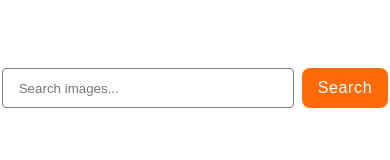
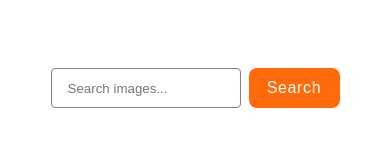
Before and after one commit to AlesssMAK/goit-js-hw-12, a website built with Vite: page src/index.html in a window 390 px wide. Built offline with nearby package versions, Linux system fonts and the light colour scheme; what simplelightbox would draw is missing.

Commit message:
Refactor input styles to be more specific

```diff
--- a/src/css/styles.css
+++ b/src/css/styles.css
@@ -45,7 +45,7 @@
   background-color: #010101;
 }
 
-input {
+.form input {
   border: 1px solid #808080;
   border-radius: 4px;
   width: 272px;
@@ -55,7 +55,7 @@ input {
 }
 
 @media (max-width: 480px) {
-  .input {
+  .form input {
     width: 170px;
   }
 }
```
